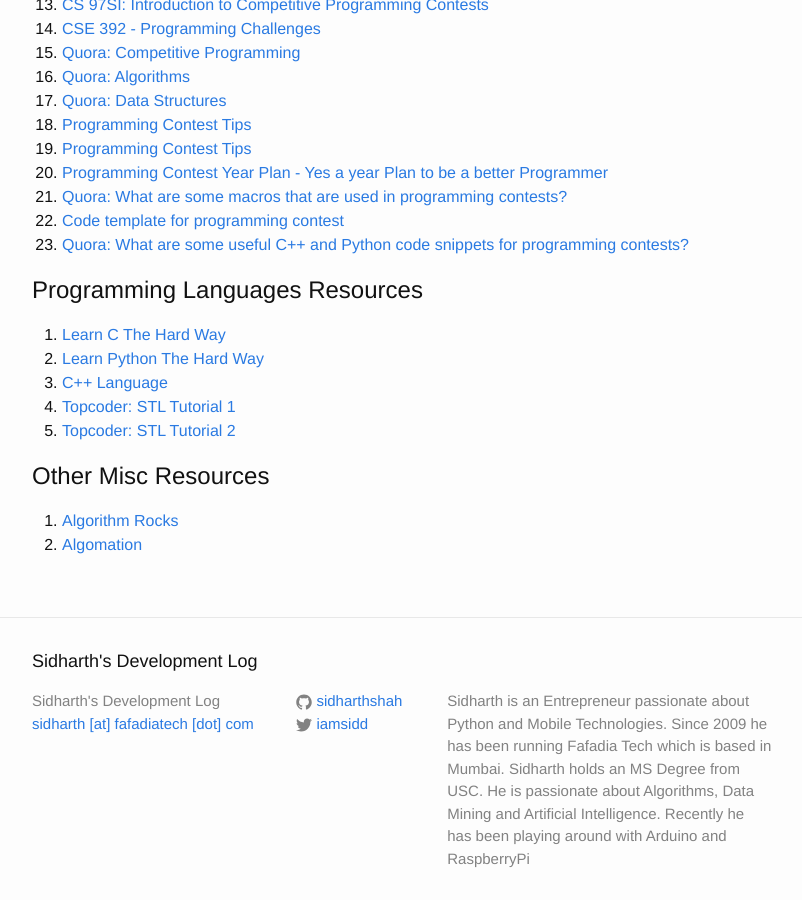
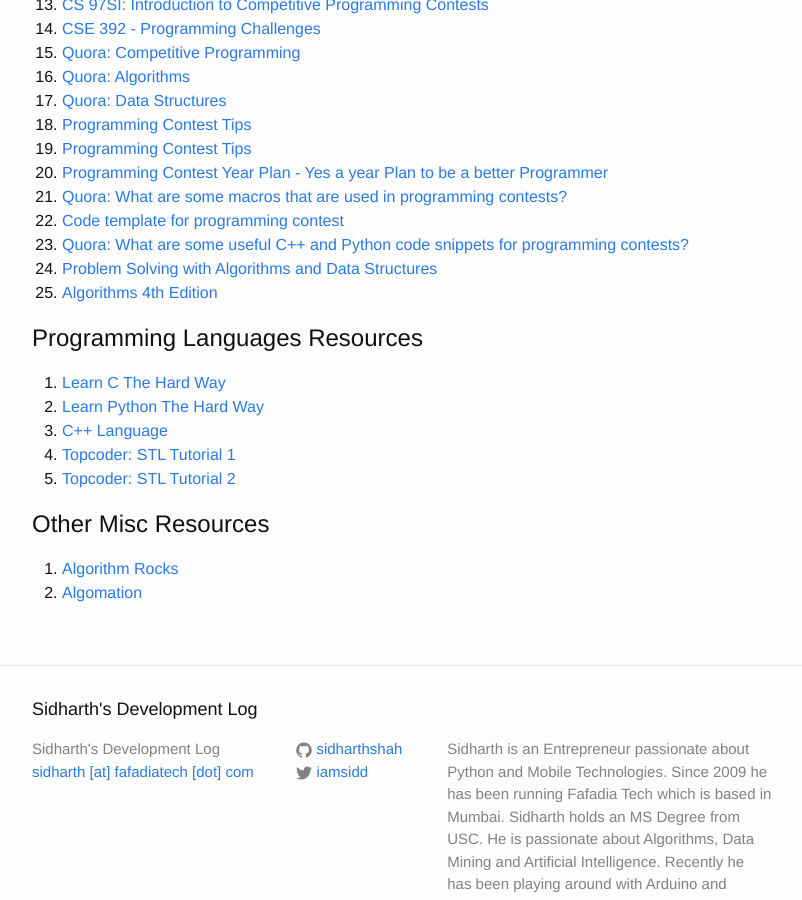
Before and after one commit to sidharthshah/sidharthshah.github.com, a Jekyll site: the page built from resources.md, in a window 1280 px wide and 900 px high, scrolled down 968 px. Shown: the whole window, without its empty margins (238-1040 px from the left). Built offline with Jekyll 4.4.1, drawn with Linux system fonts in a browser that asks for light colours.

Commit message:
added more resources for algorithms

```diff
--- a/resources.md
+++ b/resources.md
@@ -47,6 +47,8 @@
 21. [Quora: What are some macros that are used in programming contests?](http://www.quora.com/What-are-some-macros-that-are-used-in-programming-contests)
 22. [Code template for programming contest](https://gist.github.com/pondering/3857190)
 23. [Quora: What are some useful C++ and Python code snippets for programming contests?](http://www.quora.com/What-are-some-useful-C++-and-Python-code-snippets-for-programming-contests)
+24. [Problem Solving with Algorithms and Data Structures](http://interactivepython.org/runestone/static/pythonds/index.html)
+25. [Algorithms 4th Edition](http://algs4.cs.princeton.edu/home/)
 
 Programming Languages Resources
 ================================
```
